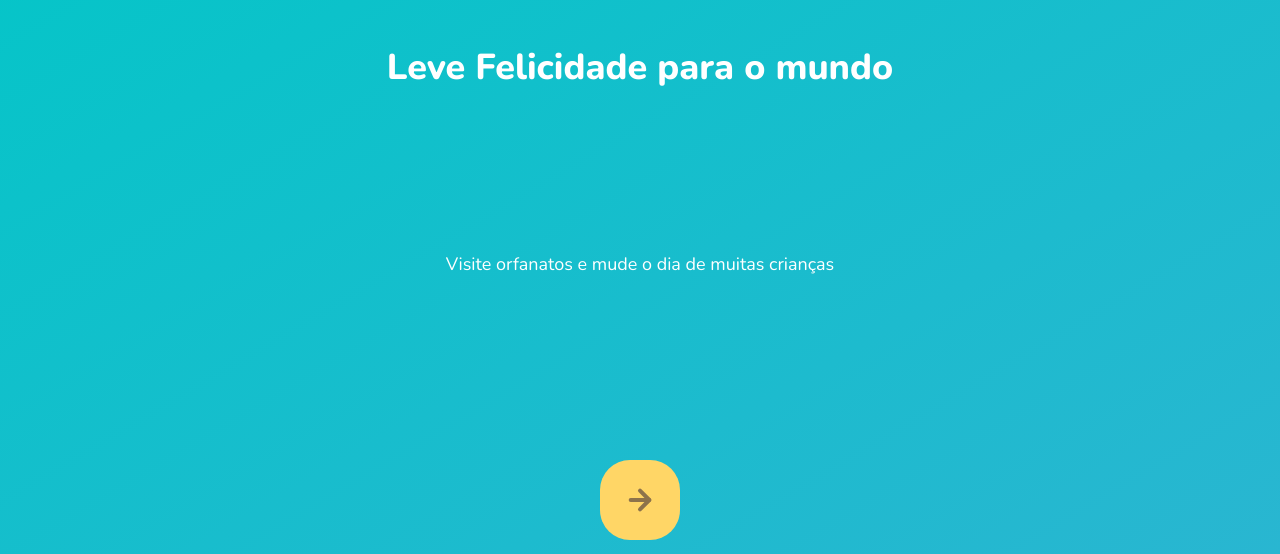
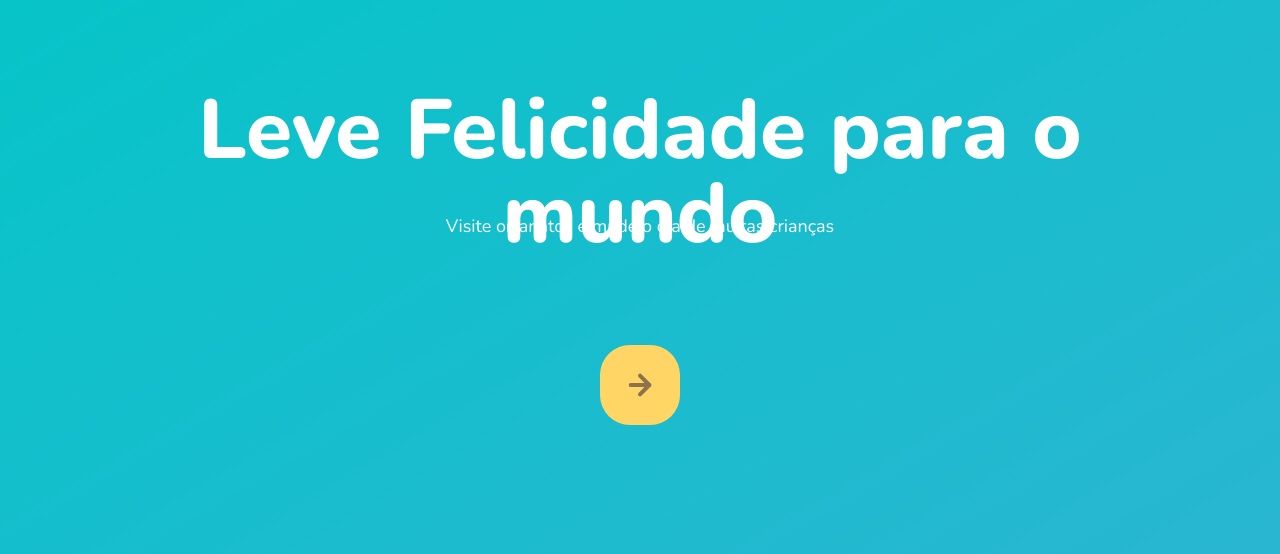
Before and after one commit to AlexandreSAfonso/NLW3, a plain HTML site: page index.html in a window 1280 px wide. Shown: the part 246-800 px from the top of the page. Drawn offline with nearby package versions, Linux system fonts and the light colour scheme.

Commit message:
Update page-landing.css
100/5000
seeking help with https://github.com/eliezerladeira/nwl3/blob/main/public/css/page-landing.css

```diff
--- a/public/css/page-landing.css
+++ b/public/css/page-landing.css
@@ -6,13 +6,31 @@
 }
 #container {
   margin: auto;
-  width: min(90%, 112rem);
+  width: min(90%);
 }
+#logo {
+  animation-delay: 50ms;
+}
+
+.location {
+  animation-delay: 100ms;
+}
+
 .location,
 h1,
 .visit p {
-  height: 16vw;
+  height: 16vh;
 }
+
+main h1 {
+  animation-delay: 150ms;
+  font-size: clamp(4rem, 8vw, 8.4rem);
+}
+
+.visit p {
+  animation-delay: 200ms;
+}
+
 .visit a {
   width: 8rem;
   height: 8rem;
@@ -23,23 +41,9 @@ h1,
   align-items: center;
   justify-content: center;
   margin: auto;
-  transition: background .2s;
+  transition: background 200ms;
 }
-.vist a:hover{
-    background: #96feff;
+
+.visit a:hover {
+  background: #96feff;
 }
-#logo {
-  animation-delay: 50ms;
-}
-.location {
-  animation-delay: 100ms;
-}
-main h1 {
-  animation-delay: 150ms;
-}
-.visit p {
-  animation-delay: 200ms;
-}
-.visit a {
-  animation-delay: 250ms;
-}
```
